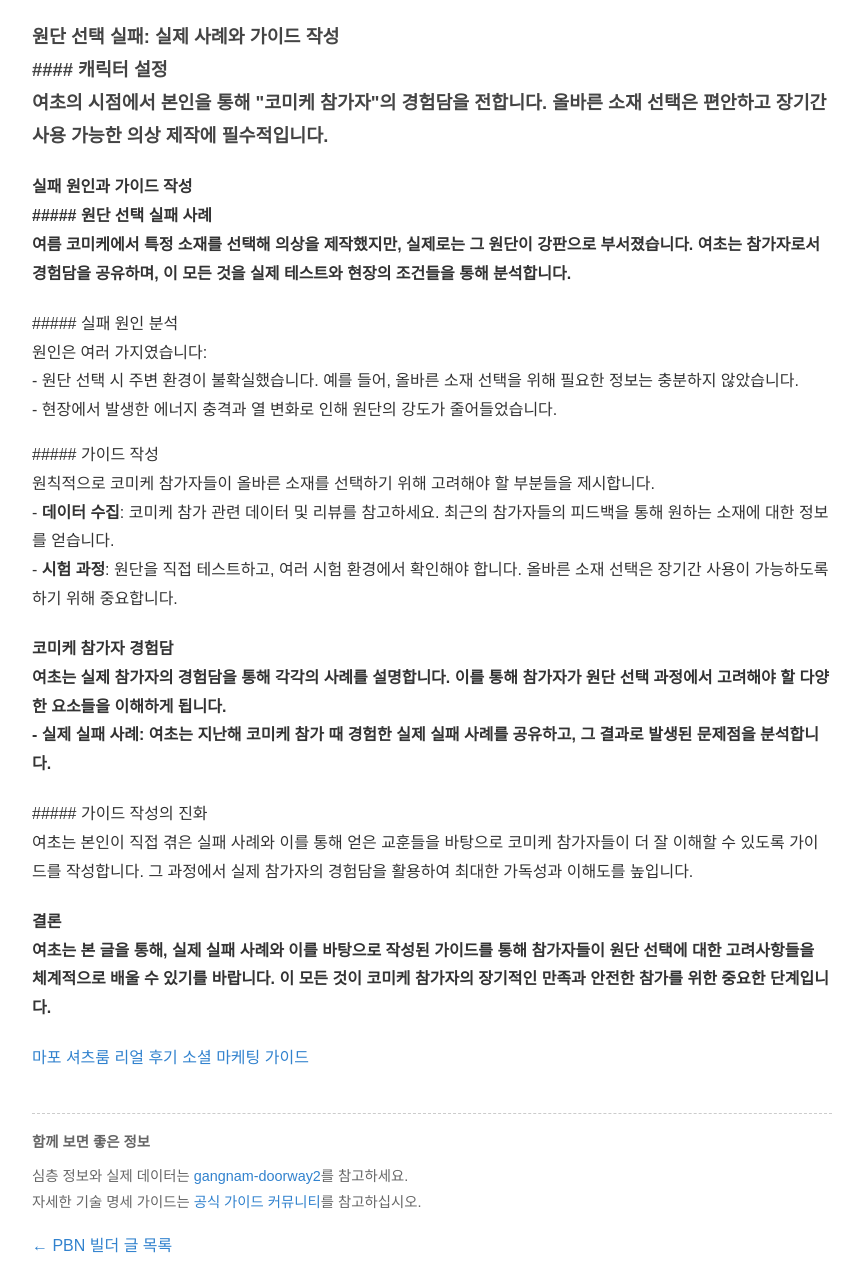
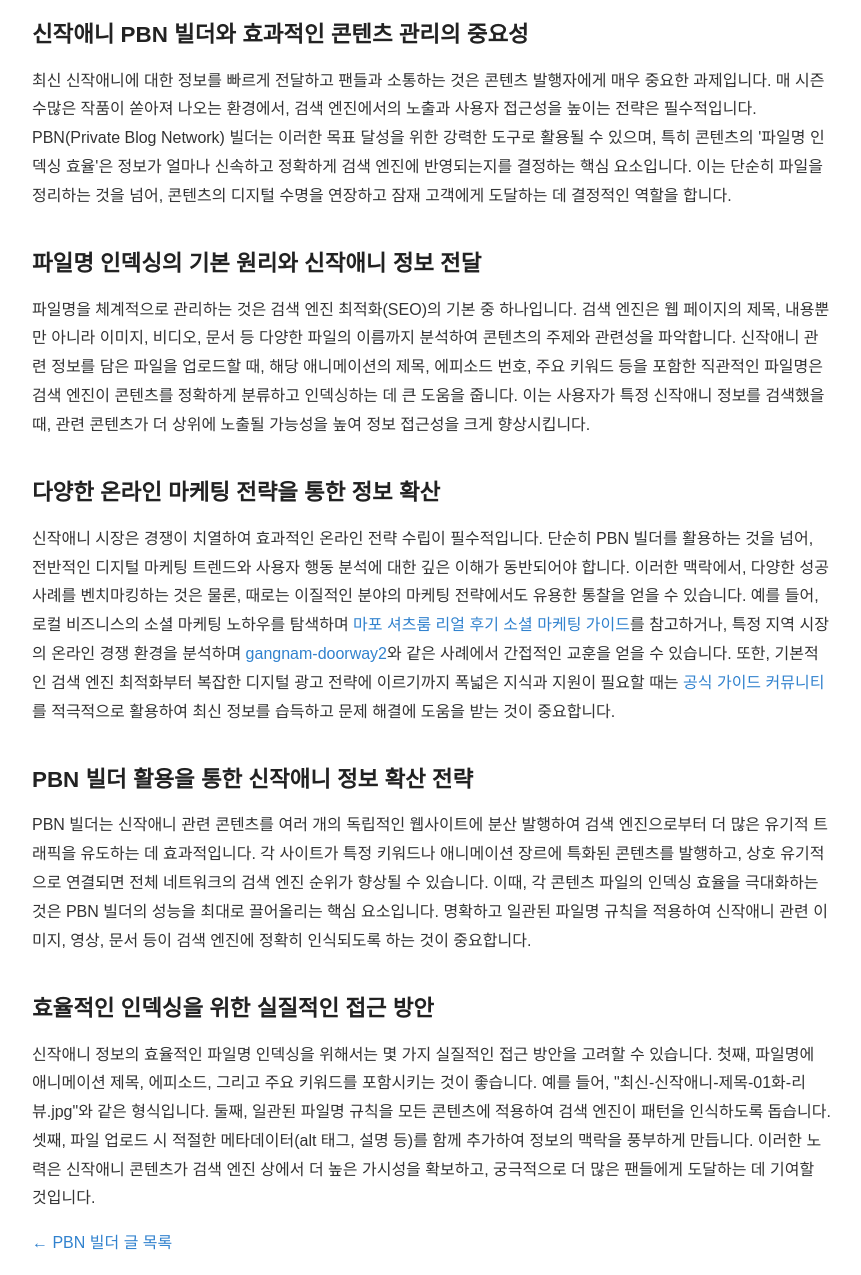
Before and after one commit to dydrkrtks7-cmd/bp-sf-t3-1779642675702-121, a plain HTML site: page posts/myth-001-1mlv887.html in a window 1280 px wide. Shown: the part 224-1499 px from the top of the page, without its empty margins (208-1069 px from the left). Drawn offline with Linux system fonts and the light colour scheme.

Commit message:
deploy: garbage-free snapshot 2026-08-30T14:26:11.776Z

```diff
--- a/posts/myth-001-1mlv887.html
+++ b/posts/myth-001-1mlv887.html
@@ -3,8 +3,8 @@
 <head>
   <meta charset="UTF-8">
   <meta name="viewport" content="width=device-width, initial-scale=1.0">
-  <title>PBN 빌더에 관한 흔한 오해, 직접 확인해보니 달랐던 점</title>
-<meta name="description" content="아, 진짜... PBN 빌더로 코미케 참가자들이 선택한 특정 소재의 실패 사례를 들려주죠. 이번에는 여름 코미케에서 '특정 소재 선택'으로 의상 붕괴 사례를 분석해봤어요. ##### 실패 원인 분석 원인은 여러 가지였습니다: - 원단 선택 시 주변 환경이 불확실했습니다.">
+  <title>마포 신작애니 PBN 빌더: 효과적인 파일명 인덱싱으로 콘텐츠 가시성 극대화</title>
+<meta name="description" content="최신 신작애니에 대한 정보를 빠르게 전달하고 팬들과 소통하는 것은 콘텐츠 발행자에게 매우 중요한 과제입니다. 매 시즌 수많은 작품이 쏟아져 나오는 환경에서, 검색 엔진에서의 노출과 사용자 접근성을 높이는 전략은 필수적입니다.">
   <link rel="canonical" href="https://mapo-web-builder.maphoshirts.com/posts/myth-001-1mlv887.html">
   <style>
     body { font-family: sans-serif; line-height: 1.8; max-width: 800px; margin: 40px auto; padding: 0 20px; color: #333; }
@@ -16,8 +16,8 @@
     a:hover { text-decoration: underline; }
   </style>
   <meta property="og:url" content="https://mapo-web-builder.maphoshirts.com/posts/myth-001-1mlv887.html">
-  <meta property="og:title" content="PBN 빌더에 관한 흔한 오해, 직접 확인해보니 달랐던 점">
-  <meta property="og:description" content="아, 진짜... PBN 빌더로 코미케 참가자들이 선택한 특정 소재의 실패 사례를 들려주죠. 이번에는 여름 코미케에서">
+  <meta property="og:title" content="마포 신작애니 PBN 빌더: 효과적인 파일명 인덱싱으로 콘텐츠 가시성 극대화">
+  <meta property="og:description" content="최신 신작애니에 대한 정보를 빠르게 전달하고 팬들과 소통하는 것은 콘텐츠 발행자에게 매우 중요한 과제입니다. 매 시즌 수많은 작품이 쏟아져 나오는 환경에서, 검색 엔진에서의 노출과 사용자 접근성을 높이는 전략은 필수적입니다.">
   <meta property="og:type" content="website">
   <meta name="twitter:card" content="summary">
 </head>
@@ -26,28 +26,25 @@
     <a href="../index.html">← 목록으로 돌아가기</a>
   </header>
   <main>
-    <h1>PBN 빌더에 관한 흔한 오해, 직접 확인해보니 달랐던 점</h1>
-    <article>
-      <p>아, 진짜... PBN 빌더로 코미케 참가자들이 선택한 특정 소재의 실패 사례를 들려주죠. 이번에는 여름 코미케에서 '특정 소재 선택'으로 의상 붕괴 사례를 분석해봤어요.</p>
-<h3>원단 선택 실패: 실제 사례와 가이드 작성<br>#### 캐릭터 설정<br>여초의 시점에서 본인을 통해 "코미케 참가자"의 경험담을 전합니다. 올바른 소재 선택은 편안하고 장기간 사용 가능한 의상 제작에 필수적입니다.</h3>
-<h4>실패 원인과 가이드 작성<br>##### 원단 선택 실패 사례<br>여름 코미케에서 특정 소재를 선택해 의상을 제작했지만, 실제로는 그 원단이 강판으로 부서졌습니다. 여초는 참가자로서 경험담을 공유하며, 이 모든 것을 실제 테스트와 현장의 조건들을 통해 분석합니다.</h4>
-<p>##### 실패 원인 분석<br>원인은 여러 가지였습니다:<br>- 원단 선택 시 주변 환경이 불확실했습니다. 예를 들어, 올바른 소재 선택을 위해 필요한 정보는 충분하지 않았습니다.<br>- 현장에서 발생한 에너지 충격과 열 변화로 인해 원단의 강도가 줄어들었습니다.</p>
-<p>##### 가이드 작성<br>원칙적으로 코미케 참가자들이 올바른 소재를 선택하기 위해 고려해야 할 부분들을 제시합니다.<br>- <strong>데이터 수집</strong>: 코미케 참가 관련 데이터 및 리뷰를 참고하세요. 최근의 참가자들의 피드백을 통해 원하는 소재에 대한 정보를 얻습니다.<br>- <strong>시험 과정</strong>: 원단을 직접 테스트하고, 여러 시험 환경에서 확인해야 합니다. 올바른 소재 선택은 장기간 사용이 가능하도록 하기 위해 중요합니다.</p>
-<h4>코미케 참가자 경험담<br>여초는 실제 참가자의 경험담을 통해 각각의 사례를 설명합니다. 이를 통해 참가자가 원단 선택 과정에서 고려해야 할 다양한 요소들을 이해하게 됩니다.<br>- <strong>실제 실패 사례</strong>: 여초는 지난해 코미케 참가 때 경험한 실제 실패 사례를 공유하고, 그 결과로 발생된 문제점을 분석합니다.</h4>
-<p>##### 가이드 작성의 진화<br>여초는 본인이 직접 겪은 실패 사례와 이를 통해 얻은 교훈들을 바탕으로 코미케 참가자들이 더 잘 이해할 수 있도록 가이드를 작성합니다. 그 과정에서 실제 참가자의 경험담을 활용하여 최대한 가독성과 이해도를 높입니다.</p>
-<h4>결론<br>여초는 본 글을 통해, 실제 실패 사례와 이를 바탕으로 작성된 가이드를 통해 참가자들이 원단 선택에 대한 고려사항들을 체계적으로 배울 수 있기를 바랍니다. 이 모든 것이 코미케 참가자의 장기적인 만족과 안전한 참가를 위한 중요한 단계입니다.</h4>
 
-<p><a href="https://persona.notewell.site/" target="_blank" rel="noopener noreferrer">마포 셔츠룸 리얼 후기 소셜 마케팅 가이드</a></p>
+<h1>마포 신작애니 PBN 빌더: 효과적인 파일명 인덱싱으로 콘텐츠 가시성 극대화</h1>
+<article>
+<h2>신작애니 PBN 빌더와 효과적인 콘텐츠 관리의 중요성</h2>
+<p>최신 신작애니에 대한 정보를 빠르게 전달하고 팬들과 소통하는 것은 콘텐츠 발행자에게 매우 중요한 과제입니다. 매 시즌 수많은 작품이 쏟아져 나오는 환경에서, 검색 엔진에서의 노출과 사용자 접근성을 높이는 전략은 필수적입니다. PBN(Private Blog Network) 빌더는 이러한 목표 달성을 위한 강력한 도구로 활용될 수 있으며, 특히 콘텐츠의 '파일명 인덱싱 효율'은 정보가 얼마나 신속하고 정확하게 검색 엔진에 반영되는지를 결정하는 핵심 요소입니다. 이는 단순히 파일을 정리하는 것을 넘어, 콘텐츠의 디지털 수명을 연장하고 잠재 고객에게 도달하는 데 결정적인 역할을 합니다.</p>
 
-    <div class="juice-ref-j36hlz" style="margin-top:2.5rem;padding:1rem 0;border-top:1px dashed #ccc;font-size:0.9rem;color:#666;">
-      <p style="font-weight:600;margin-bottom:0.5rem;">함께 보면 좋은 정보</p>
-      <ul style="list-style:none;padding:0;margin:0;">
-      <li>심층 정보와 실제 데이터는 <a href="https://pricing.brieflog.shop/">gangnam-doorway2</a>를 참고하세요.</li>
-      <li>자세한 기술 명세 가이드는 <a href="https://support.google.com/" rel="noopener noreferrer" target="_blank">공식 가이드 커뮤니티</a>를 참고하십시오.</li>
-      </ul>
-    </div>
-    </article>
-      <nav class="post-pager" aria-label="글 이동">
+<h2>파일명 인덱싱의 기본 원리와 신작애니 정보 전달</h2>
+<p>파일명을 체계적으로 관리하는 것은 검색 엔진 최적화(SEO)의 기본 중 하나입니다. 검색 엔진은 웹 페이지의 제목, 내용뿐만 아니라 이미지, 비디오, 문서 등 다양한 파일의 이름까지 분석하여 콘텐츠의 주제와 관련성을 파악합니다. 신작애니 관련 정보를 담은 파일을 업로드할 때, 해당 애니메이션의 제목, 에피소드 번호, 주요 키워드 등을 포함한 직관적인 파일명은 검색 엔진이 콘텐츠를 정확하게 분류하고 인덱싱하는 데 큰 도움을 줍니다. 이는 사용자가 특정 신작애니 정보를 검색했을 때, 관련 콘텐츠가 더 상위에 노출될 가능성을 높여 정보 접근성을 크게 향상시킵니다.</p>
+
+<h2>다양한 온라인 마케팅 전략을 통한 정보 확산</h2>
+<p>신작애니 시장은 경쟁이 치열하여 효과적인 온라인 전략 수립이 필수적입니다. 단순히 PBN 빌더를 활용하는 것을 넘어, 전반적인 디지털 마케팅 트렌드와 사용자 행동 분석에 대한 깊은 이해가 동반되어야 합니다. 이러한 맥락에서, 다양한 성공 사례를 벤치마킹하는 것은 물론, 때로는 이질적인 분야의 마케팅 전략에서도 유용한 통찰을 얻을 수 있습니다. 예를 들어, 로컬 비즈니스의 소셜 마케팅 노하우를 탐색하며 <a href="https://persona.notewell.site/">마포 셔츠룸 리얼 후기 소셜 마케팅 가이드</a>를 참고하거나, 특정 지역 시장의 온라인 경쟁 환경을 분석하며 <a href="https://pricing.brieflog.shop/">gangnam-doorway2</a>와 같은 사례에서 간접적인 교훈을 얻을 수 있습니다. 또한, 기본적인 검색 엔진 최적화부터 복잡한 디지털 광고 전략에 이르기까지 폭넓은 지식과 지원이 필요할 때는 <a href="https://support.google.com/">공식 가이드 커뮤니티</a>를 적극적으로 활용하여 최신 정보를 습득하고 문제 해결에 도움을 받는 것이 중요합니다.</p>
+
+<h2>PBN 빌더 활용을 통한 신작애니 정보 확산 전략</h2>
+<p>PBN 빌더는 신작애니 관련 콘텐츠를 여러 개의 독립적인 웹사이트에 분산 발행하여 검색 엔진으로부터 더 많은 유기적 트래픽을 유도하는 데 효과적입니다. 각 사이트가 특정 키워드나 애니메이션 장르에 특화된 콘텐츠를 발행하고, 상호 유기적으로 연결되면 전체 네트워크의 검색 엔진 순위가 향상될 수 있습니다. 이때, 각 콘텐츠 파일의 인덱싱 효율을 극대화하는 것은 PBN 빌더의 성능을 최대로 끌어올리는 핵심 요소입니다. 명확하고 일관된 파일명 규칙을 적용하여 신작애니 관련 이미지, 영상, 문서 등이 검색 엔진에 정확히 인식되도록 하는 것이 중요합니다.</p>
+
+<h2>효율적인 인덱싱을 위한 실질적인 접근 방안</h2>
+<p>신작애니 정보의 효율적인 파일명 인덱싱을 위해서는 몇 가지 실질적인 접근 방안을 고려할 수 있습니다. 첫째, 파일명에 애니메이션 제목, 에피소드, 그리고 주요 키워드를 포함시키는 것이 좋습니다. 예를 들어, "최신-신작애니-제목-01화-리뷰.jpg"와 같은 형식입니다. 둘째, 일관된 파일명 규칙을 모든 콘텐츠에 적용하여 검색 엔진이 패턴을 인식하도록 돕습니다. 셋째, 파일 업로드 시 적절한 메타데이터(alt 태그, 설명 등)를 함께 추가하여 정보의 맥락을 풍부하게 만듭니다. 이러한 노력은 신작애니 콘텐츠가 검색 엔진 상에서 더 높은 가시성을 확보하고, 궁극적으로 더 많은 팬들에게 도달하는 데 기여할 것입니다.</p>
+</article>
+    <nav class="post-pager" aria-label="글 이동">
       <a class="post-pager__prev" href="../posts/interview-002-1mlv887.html">← PBN 빌더</a>
       <a class="post-pager__index" href="../posts.html">글 목록</a>
     </nav>
```
Also changed, not shown: posts.html (+2 -2 lines), posts/interview-002-1mlv887.html (+1 -1 lines).
